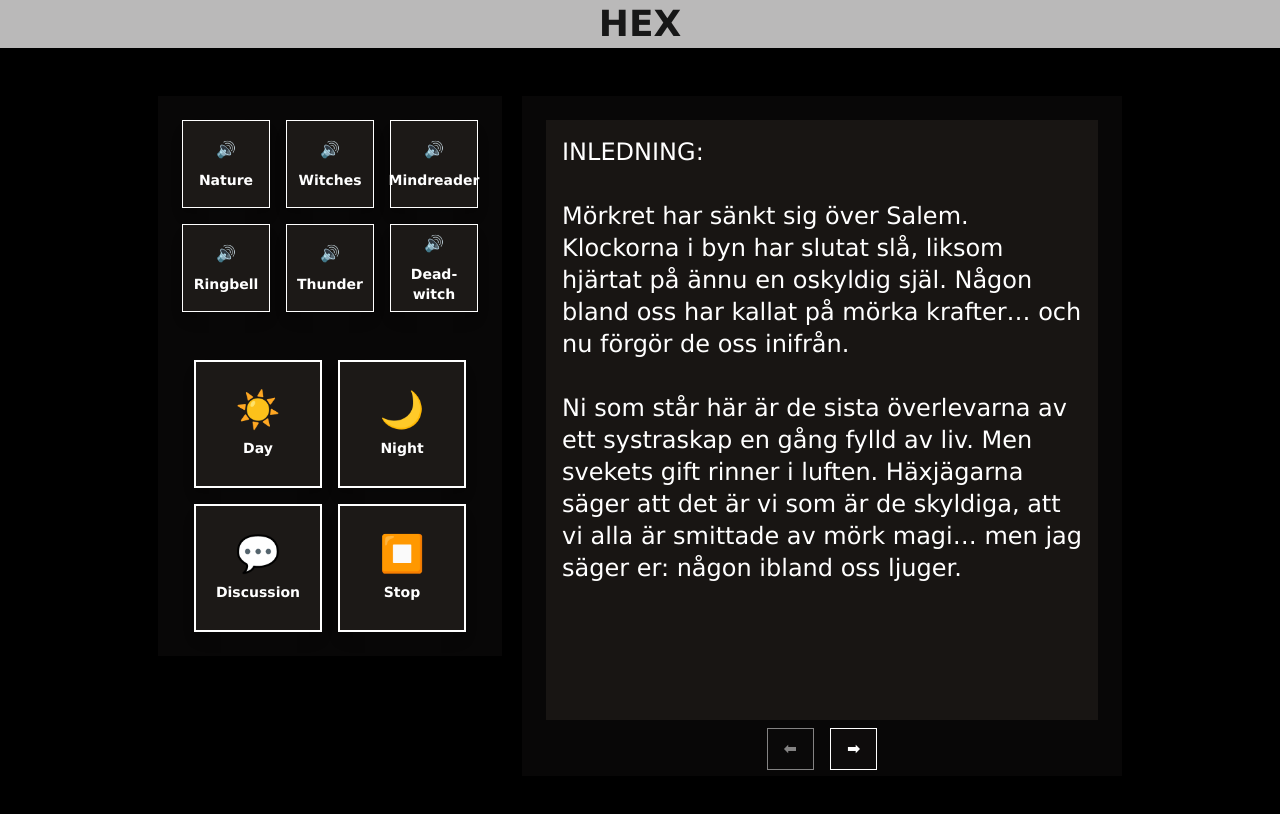
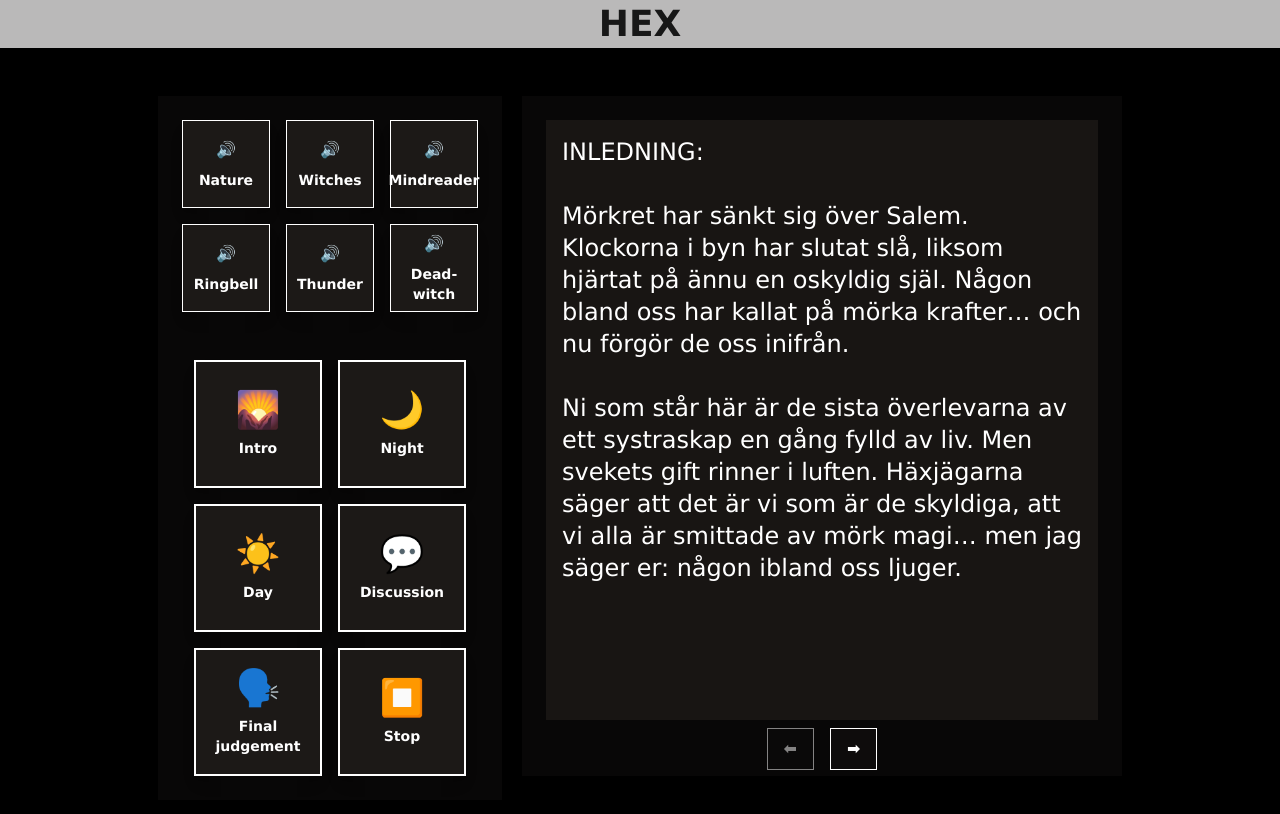
Before and after one commit to kaspvik/project-hex, a Next.js app in the folder project-hex/: page / in a window 1280 px wide. Shown: the top 814 px of the page. Built offline with nearby package versions, Linux system fonts and the light colour scheme.

Commit message:
Add new music scenes and corresponding audio files

```diff
--- a/project-hex/app/components/musiccontroller.tsx
+++ b/project-hex/app/components/musiccontroller.tsx
@@ -7,6 +7,8 @@
 const SCENE_ID_DAG = "DBlnYRTI7dC635yd";
 const SCENE_ID_NATT = "zIcCc5aWFKU8ETQd";
 const SCENE_ID_DISKUSSION = "d64HkvuifPFnM-cz";
+const SCENE_ID_INTRO = "d64HkvuifPFnM-cz";
+const SCENE_ID_JUDGEMENT = "d64HkvuifPFnM-cz";
 
 const activateScene = async (sceneId: string) => {
   await fetch(`http://${HUE_BRIDGE_IP}/api/${HUE_API_KEY}/groups/0/action`, {
@@ -34,10 +36,10 @@
   return (
     <div className="grid grid-cols-2 gap-4 mt-6">
       <button
-        onClick={() => playMusic("/sounds/new-dawn.mp3", SCENE_ID_DAG)}
+        onClick={() => playMusic("/sounds/new-beginning.mp3", SCENE_ID_INTRO)}
         className="flex flex-col items-center justify-center w-32 h-32 border-white border-2 bg-stone-900 hover:bg-stone-950 text-white font-bold shadow-lg transition-all">
-        <span className="text-4xl">☀️</span>
-        <span className="text-sm mt-2">Day</span>
+        <span className="text-4xl">🌄</span>
+        <span className="text-sm mt-2">Intro</span>
       </button>
       <button
         onClick={() => playMusic("/sounds/night-time.mp3", SCENE_ID_NATT)}
@@ -46,10 +48,24 @@
         <span className="text-sm mt-2">Night</span>
       </button>
       <button
+        onClick={() => playMusic("/sounds/new-dawn.mp3", SCENE_ID_DAG)}
+        className="flex flex-col items-center justify-center w-32 h-32 border-white border-2 bg-stone-900 hover:bg-stone-950 text-white font-bold shadow-lg transition-all">
+        <span className="text-4xl">☀️</span>
+        <span className="text-sm mt-2">Day</span>
+      </button>
+      <button
         onClick={() => playMusic("/sounds/discussion.mp3", SCENE_ID_DISKUSSION)}
         className="flex flex-col items-center justify-center w-32 h-32 border-white border-2 bg-stone-900 hover:bg-stone-950 text-white font-bold shadow-lg transition-all">
         <span className="text-4xl">💬</span>
         <span className="text-sm mt-2">Discussion</span>
+      </button>
+      <button
+        onClick={() =>
+          playMusic("/sounds/final-judgement.mp3", SCENE_ID_JUDGEMENT)
+        }
+        className="flex flex-col items-center justify-center w-32 h-32 border-white border-2 bg-stone-900 hover:bg-stone-950 text-white font-bold shadow-lg transition-all">
+        <span className="text-4xl">🗣️</span>
+        <span className="text-sm mt-2">Final judgement</span>
       </button>
       <button
         onClick={() => audio?.pause()}
```
Also changed, not shown: 2 other files (tests, documents, lock files or other folders).
